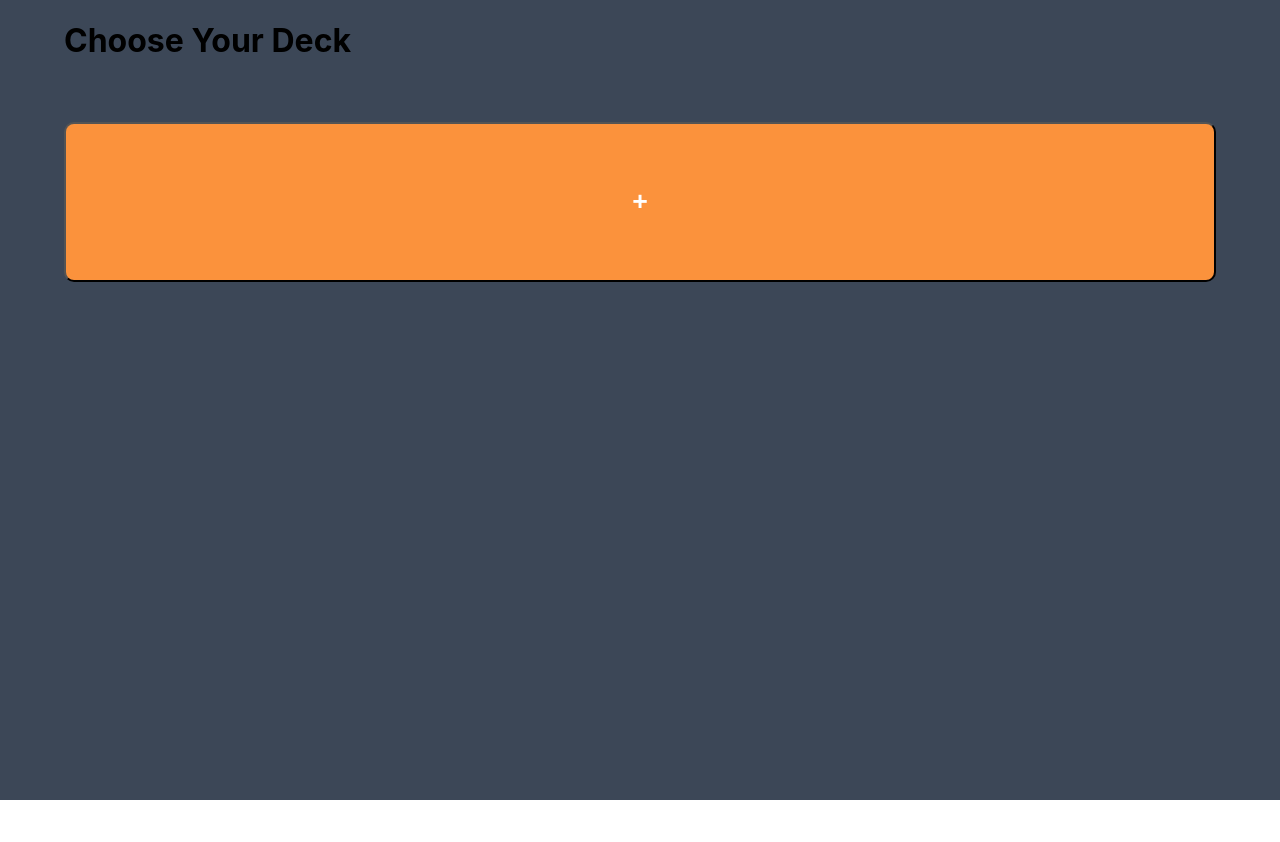
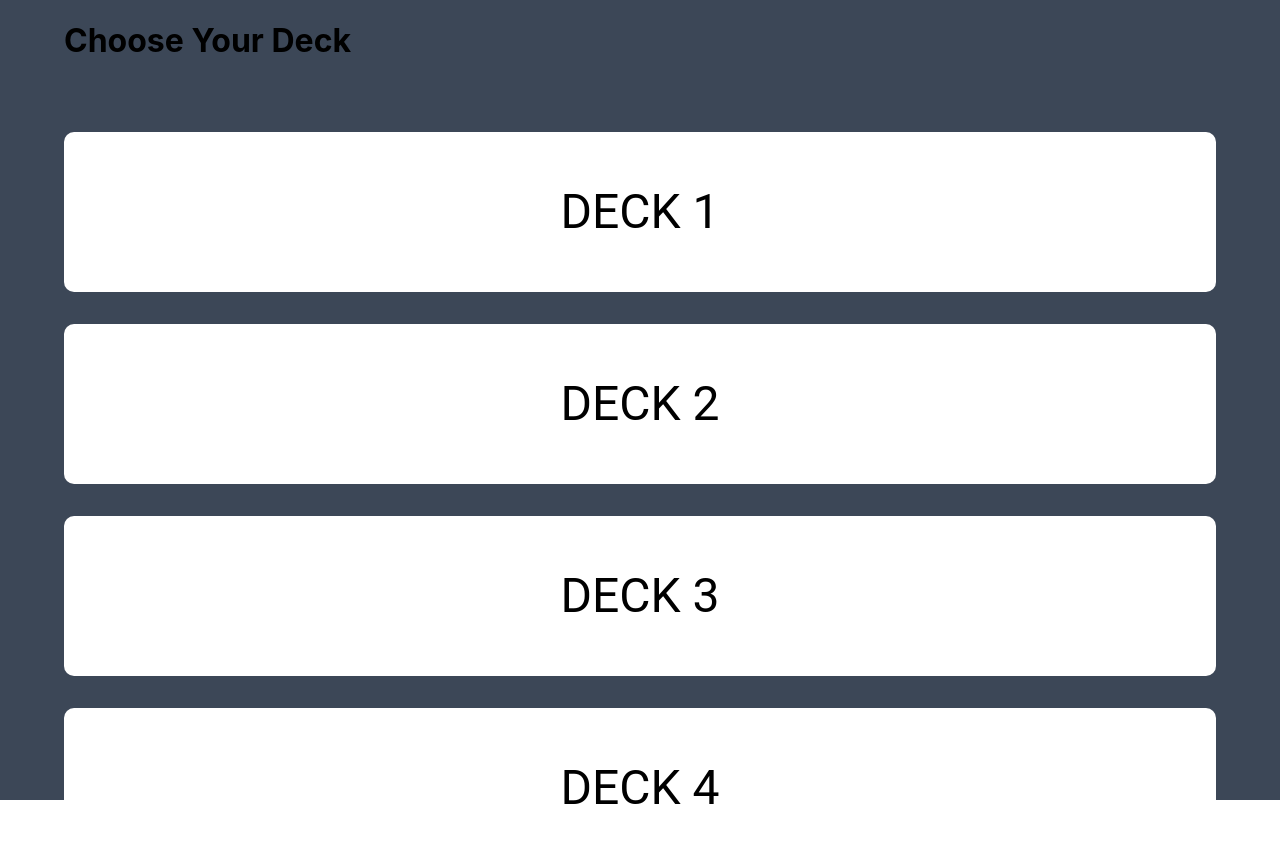
Before and after one commit to MeowmeowGangster/FlashCardFrontend, a Next.js app: page / in a window 1280 px wide. Shown: the top 842 px of the page. Before the commit the page ends 800 px from the top, so only its background shows below. Built offline with nearby package versions, Linux system fonts and the light colour scheme.

Commit message:
Mock Deck Layout

```diff
--- a/src/components/modal/modal.tsx
+++ b/src/components/modal/modal.tsx
@@ -16,7 +16,7 @@ const style = {
 	transform: "translate(-50%, -50%)",
 	width: 350,
 	bgcolor: "#3C4757",
-	border: "2px solid #000",
+
 	boxShadow: 20,
 	borderRadius: "20px",
 
--- a/src/pages/index.tsx
+++ b/src/pages/index.tsx
@@ -1,13 +1,82 @@
 import PopModal from "@components/modal/modal";
-import { Typography } from "@mui/material";
-import { Button } from "@mui/material";
-import { TextField } from "@mui/material";
+import { Button, TextField, Typography } from "@mui/material";
 import { Container, Grid, Stack } from "@mui/material";
 import type { NextPage } from "next";
 import { useState } from "react";
+import AddCircleIcon from "@mui/icons-material/AddCircle";
 
 const Home: NextPage = () => {
 	const [open, setOpen] = useState(false);
+	const [deckname, setDeckName] = useState("");
+	const handleChange = (event: React.ChangeEvent<HTMLInputElement>) => {
+		setDeckName(event.target.value);
+	};
+
+	const mockDecks = [
+		{
+			name: "Deck 1",
+		},
+		{
+			name: "Deck 2",
+		},
+		{
+			name: "Deck 3",
+		},
+		{
+			name: "Deck 4",
+		},
+		{
+			name: "Deck 5",
+		},
+		{
+			name: "Deck 5",
+		},
+		{
+			name: "Deck 6",
+		},
+		{
+			name: "Deck 7",
+		},
+		{
+			name: "Deck 8",
+		},
+		{
+			name: "Deck 9",
+		},
+		{
+			name: "Deck 10",
+		},
+		{
+			name: "Deck 11",
+		},
+		{
+			name: "Deck 12",
+		},
+		{
+			name: "Deck 13",
+		},
+		{
+			name: "Deck 14",
+		},
+		{
+			name: "Deck 15",
+		},
+		{
+			name: "Deck 16",
+		},
+		{
+			name: "Deck 17",
+		},
+		{
+			name: "Deck 18",
+		},
+		{
+			name: "Deck 19",
+		},
+		{
+			name: "Deck 20",
+		},
+	];
 	return (
 		<div className="bg">
 			<PopModal isOpen={open} setIsOpen={setOpen}>
@@ -17,7 +86,9 @@ const Home: NextPage = () => {
 					</Typography>
 
 					<TextField
+						value={deckname}
 						variant="outlined"
+						onChange={handleChange}
 						placeholder="Deck Name"
 						style={{
 							backgroundColor: "white",
@@ -62,10 +133,44 @@ const Home: NextPage = () => {
 				<Stack rowGap={5}>
 					<h1>Choose Your Deck</h1>
 
-					<Grid>
-						<button className="create-btn" onClick={() => setOpen(true)}>
-							<h1>+</h1>
-						</button>
+					<Grid
+						container
+						rowSpacing={4}
+						style={{
+							display: "flex",
+							flexDirection: "row",
+							alignItems: "center",
+							justifyContent: "center",
+							paddingTop: "10px",
+							height: "100vh",
+							overflow: "auto",
+							paddingBottom: "120px",
+						}}
+					>
+						{mockDecks.length > 0 &&
+							mockDecks.map((deck, idx) => (
+								<Grid item xs={12} key={idx}>
+									<Button
+										style={{
+											backgroundColor: "#ffffff",
+											color: "black",
+											borderRadius: "10px",
+											padding: "10px 20px",
+											fontFamily: "Prompt",
+											width: "100%",
+											height: "10rem",
+										}}
+									>
+										<Typography variant="h3">{deck.name}</Typography>
+									</Button>
+								</Grid>
+							))}
+
+						<Grid item xs={12}>
+							<Button className="create-btn" onClick={() => setOpen(true)}>
+								<AddCircleIcon />
+							</Button>
+						</Grid>
 					</Grid>
 				</Stack>
 			</Container>
```
